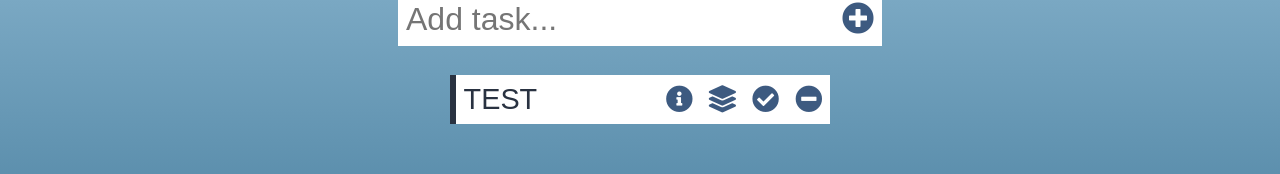
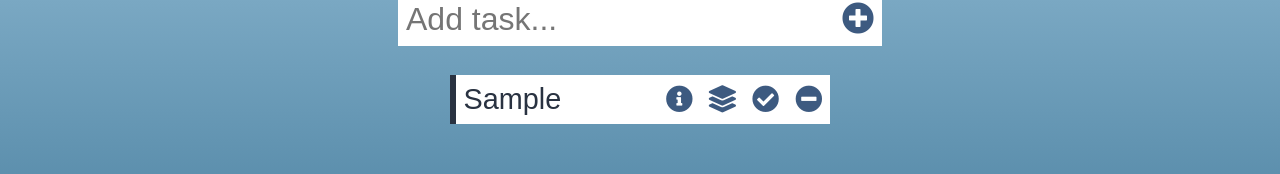
Before and after one commit to AdamMisiak/To_do_list_react, a React (Create React App) app: page / in a window 1280 px wide. Both pictures are taken after typing "Sample" into the empty fields and a click on the button 858 px from the left and 200 px from the top of the page. Shown: the part 181-355 px from the top of the page. Built offline with nearby package versions, Linux system fonts and the light colour scheme.

Commit message:
Added dynamic tasks names

```diff
--- a/src/components/Todo.js
+++ b/src/components/Todo.js
@@ -1,11 +1,11 @@
 import React from 'react';
 
 
-const Todo = () =>{
+const Todo = ({ text }) =>{
     return(
         <div className="task-box">
             <li className="task-item">
-                TEST
+                {text}
             </li>
             <button className="info-button"><i className="fas fa-info-circle"></i></button>
             <button className="priority-button"><i className="fas fa-layer-group"></i></button>
--- a/src/components/TodoList.js
+++ b/src/components/TodoList.js
@@ -6,7 +6,7 @@ const TodoList = ({ todos }) => {
     <div className="task-container">
         <ul id="task-list" className="task-list">
             {todos.map(todo => (
-                <Todo />
+                <Todo text={todo.text} />
             ))}
         </ul>
     </div>
```
